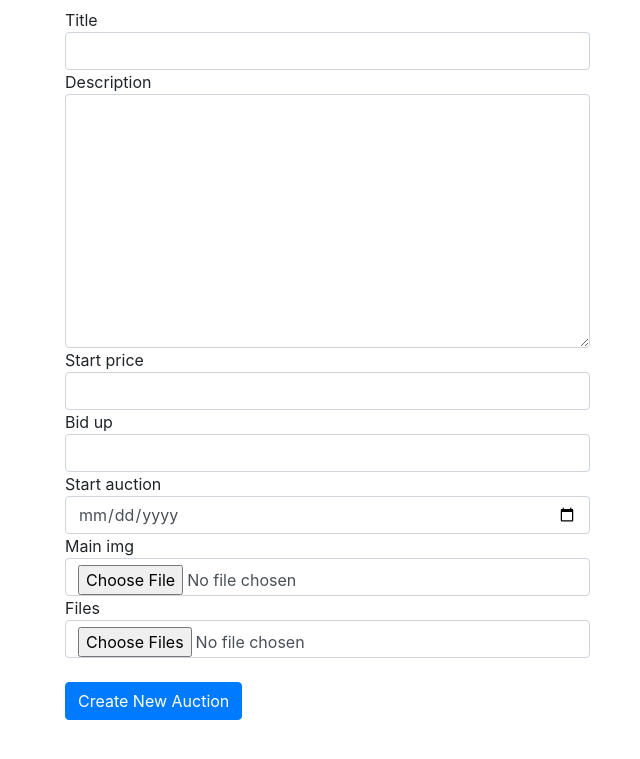
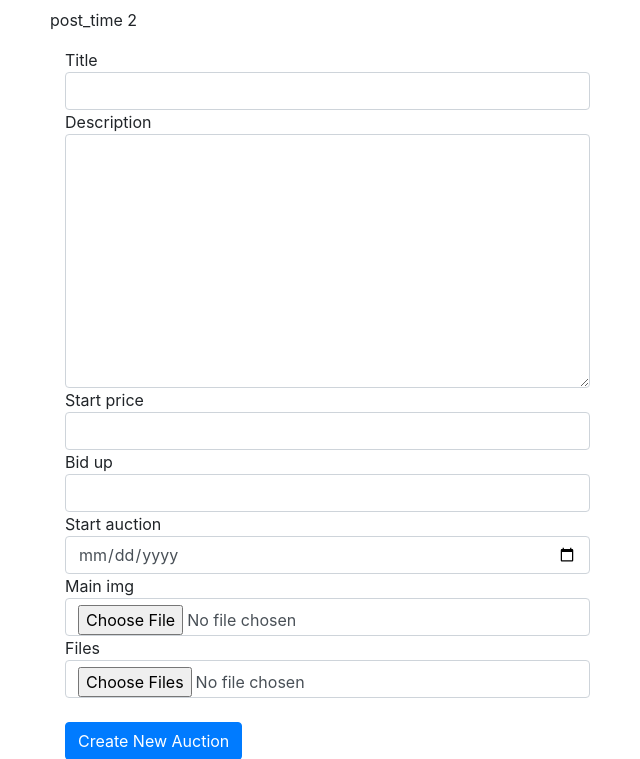
Before and after one commit to itsgoo/auction, a Django app: page /create in a window 1280 px wide. Shown: the part 56-815 px from the top of the page, without its empty margins (35-675 px from the left). Before the commit the page ends 776 px from the top, so only its background shows below. Run offline with Django 3.2, Linux system fonts and the light colour scheme; the visitor is signed in with stand-in values (Sample User, id 1); data comes from the database, SQL or seed files in the repository; data that the repository does not hold is empty; parts of the project's set-up code (start-up, migrations or seed data) failed here and were passed over; some libraries are stand-ins or nearby versions.

Commit message:
start work with schedule and auctions time logic

```diff
--- a/celery_app/views.py
+++ b/celery_app/views.py
@@ -175,7 +175,22 @@
         # Call the base implementation first to get a context
         context = super(CreateAuction, self).get_context_data(**kwargs)
         # Add in a QuerySet of all the posts
+
+
         context['groups_user_sellers'] = User.objects.filter(groups=1)
+
+        sort_query = Auctions.objects.only('sort_auction').order_by('-sort_auction')
+
+        post_time = 1
+        for i in sort_query:
+            print('i.sort_auction', i.sort_auction)
+            if i.sort_auction >= post_time:
+                post_time = i.sort_auction
+
+
+
+        context['post_time'] = post_time+1
+
         return context
 
     def form_valid(self, form):
--- a/static/js/pop_up.js
+++ b/static/js/pop_up.js
@@ -40,7 +40,7 @@
 
 
 
-        popUp.innerHTML = popUp.innerHTML + `<div id="owl-carousel_`  + cleatId + `" class="owl-carousel owl-theme owl-loaded">` + divSlider.innerHTML + `</div>`
+        // popUp.innerHTML = popUp.innerHTML + `<div id="owl-carousel_`  + cleatId + `" class="owl-carousel owl-theme owl-loaded">` + divSlider.innerHTML + `</div>`
 
 
 
@@ -55,8 +55,8 @@
 
 
 
-        // popUp.innerHTML = popUp.innerHTML + `<img class="img_on_popup" class="id_img_on_popup" src="${divImg.src}" alt=""><div id="bg_on_popup"></div>
-        // `
+        popUp.innerHTML = popUp.innerHTML + `<img class="img_on_popup" class="id_img_on_popup" src="${divImg.src}" alt=""><div id="bg_on_popup"></div>
+        `
 
 
         popUp.classList.add('show')
--- a/templates/create_auction.html
+++ b/templates/create_auction.html
@@ -20,8 +20,7 @@
 
 {% block content %}
 
-
-
+<p>post_time {{post_time}}</p>
 <div class=" col-md-6">
 
     <form id="add_form" class="form-group" method="POST"  enctype="multipart/form-data">
@@ -47,7 +46,7 @@
           <option value="{{user.id}}" selected=""></option>
         </select>
         <input type="number" name="status" class="form-control" id="id_status" value="1" hidden>
-        <input type="number" name="sort_auction" class="form-control" id="id_sort_auction" value="{{user.id}}" hidden>
+        <input type="number" name="sort_auction" class="form-control" id="id_sort_auction" value="{{post_time}}" hidden>
 
         <button form="add_form" type="submit" class="btn btn-primary mt-4" >Create New Auction</button>
     </form>
```
Also changed, not shown: celery_proj/celery.py (+7 -3 lines), media/file/SSC673P1_28012019085942_cqFX7co.jpg (added), media/file/SSC675P1_09012019171729_korlYn3.jpg (added), media/file/seiko-prospex-diver-s-sumo-automatic-spb103j1est_b1Y2EkP.jpg (added), media/file/seiko-seiko-5-automatic-blue-dial-men_s-watch-srp605j2_3_Y529RDp_HaRGHqK.jpg (added), 1 other file.
